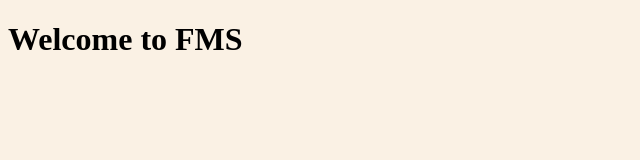
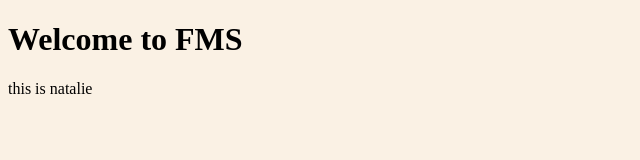
Before and after one commit to karismagarduno/FMStroke, a plain HTML site: page FMS/index.html in a window 1280 px wide. Shown: the whole page, without its empty margins (0-640 px from the left). Drawn offline with Linux system fonts and the light colour scheme.

Commit message:
Update index.html

```diff
--- a/FMS/index.html
+++ b/FMS/index.html
@@ -10,7 +10,7 @@
 </head>
 <body>
     <h1>Welcome to FMS</h1>
-
+this is natalie
 
 
 </body>
```
